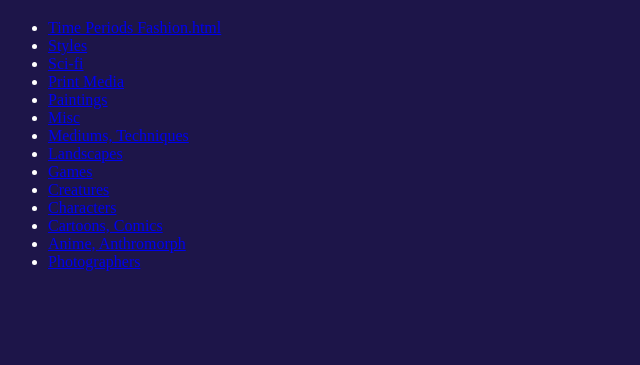
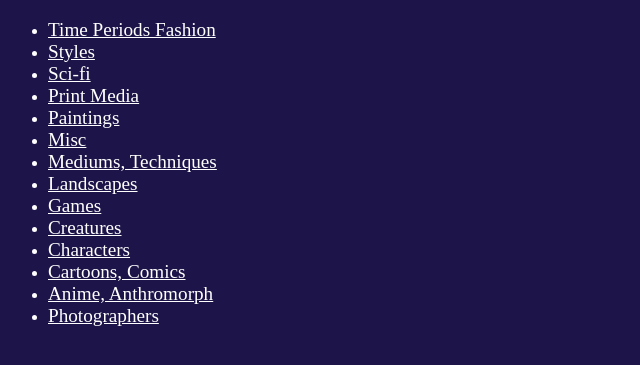
Before and after one commit to iceimpirium/mid2, a plain HTML site: page index.html in a window 1280 px wide. Shown: the part 61-426 px from the top of the page, without its empty margins (0-640 px from the left). Drawn offline with Linux system fonts and the light colour scheme.

Commit message:
Update index.html

```diff
--- a/index.html
+++ b/index.html
@@ -4,15 +4,20 @@
     <title>Midjourney styles</title>
   </head>
   <body>
-   <style>
+     <style>
       body {
         background-color: #1D1549;
         color: white;
       }
+
+      a {
+        color: white;
+        font-size: 1.2em;
+      }
     </style>
     <h1>Midjourney styles</h1>
     <ul>
-      <li><a href="Time Periods Fashion">Time Periods Fashion.html</a></li>
+      <li><a href="Time Periods Fashion.html">Time Periods Fashion</a></li>
       <li><a href="Styles.html">Styles</a></li>
       <li><a href="Sci-fi.html">Sci-fi</a></li>
       <li><a href="Print Media.html">Print Media</a></li>
```
